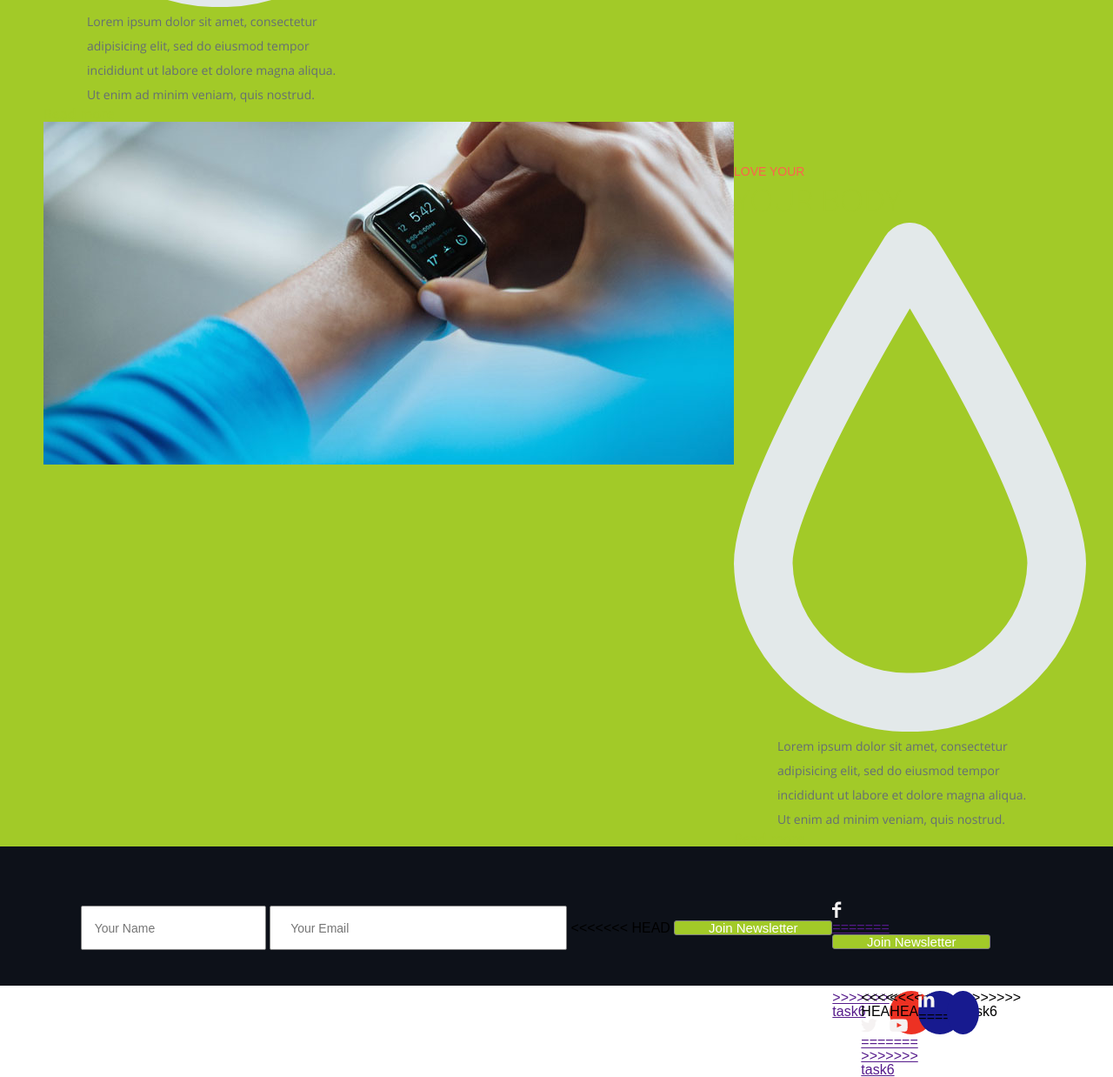
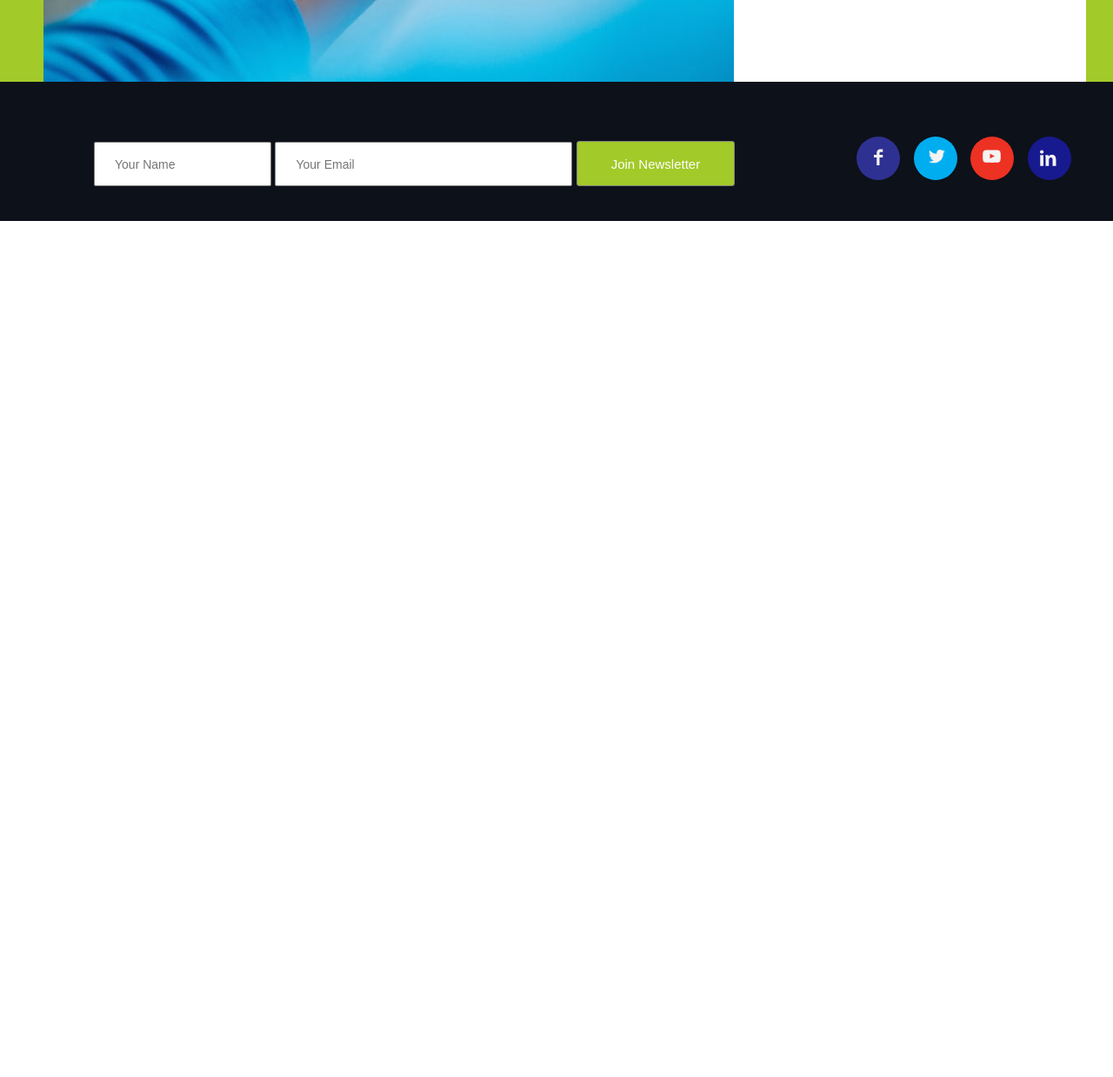
Before and after one commit to Darumur/index, a plain HTML site: page index.html in a window 1280 px wide. Shown: the part 2015-3253 px from the top of the page at 87% size. After the commit the page ends 2307 px from the top, so only its background shows below. Drawn offline with Linux system fonts and the light colour scheme; a script that the page names is missing; a web font is replaced by a local one.

Commit message:
task7-two

```diff
--- a/css/style.css
+++ b/css/style.css
@@ -221,21 +221,6 @@
 	height: 394px;
 	position: relative;
 	transition: all 2s;
-<<<<<<< HEAD
-}
-
-.hover-text{
-    opacity: 0;
-	position: absolute;
-	width: 100%;
-	text-align: center;
-	color: #ffffff;
-	top: 50%;
-	margin-top: -60px;
-	transition: all 2s;
-}
-
-=======
 }
 
 .hover-text{
@@ -254,7 +239,6 @@
 
 }
 
->>>>>>> task6
 .hover:hover::before{
 	content: "";
     opacity: 1;
@@ -282,15 +266,11 @@
 
 .form-and-social{
 	display: flex;
-<<<<<<< HEAD
-	margin: 0px auto;
-=======
 	width: 1180px;
 	justify-content: space-between;
 	padding: 15px 15px;
 	margin: 0px auto;
 	box-sizing: border-box;
->>>>>>> task6
 }
 
 .input{
@@ -300,15 +280,6 @@
 	font-family: ProximaNova, sans-serif;
 	font-weight: 400;
 	background-color: #ffffff;
-<<<<<<< HEAD
-	width: 201px;
-	height: 49px;
-	color: #83969f;
-	padding: 0 15px;
-}
-.email{
-	width: 350px;
-=======
 	width: 156px;
 	height: 49px;
 	color: #83969f;
@@ -316,7 +287,6 @@
 }
 .email{
 	width: 294px;
->>>>>>> task6
 }
 
 .button{
@@ -327,9 +297,6 @@
 	color: #ffffff;
 	background-color: rgb( 162, 202, 40 );
 	width: 182px;
-<<<<<<< HEAD
-	height: 51px;
-=======
 	height: 52px;
 	padding: 0 23px;
 
@@ -353,18 +320,12 @@
 		transform: scale(1);
 
 	}
->>>>>>> task6
 }
 
 .about{
 	position: relative;
-<<<<<<< HEAD
-	left: 0px;
-	top: 40px;
-=======
 	left: 43px;
     top: 53px;
->>>>>>> task6
 }
 .social{
 	display: flex;
@@ -382,16 +343,6 @@
     margin-right: -17px;
 
 }
-<<<<<<< HEAD
-.tw{
-	background-color: rgb( 0, 174, 239 );
-}
-.yt{
-	background-color: rgb( 237, 49, 35 );
-}
-.ln{
-	background-color: rgb( 23, 26, 143 );
-=======
 
 .back:before{
 	content: "";
@@ -416,21 +367,11 @@
 
 	}
 
->>>>>>> task6
 }
 
 .fb{
 	background: rgb( 46, 49, 146 );
 }
-<<<<<<< HEAD
-.social{
-	display: flex;
-	width: 200px;
-	justify-content: space-between;
-	position: relative;
-	left: 50px;
-	top: 40px;
-=======
 .fb:before{
 	background-image: url("../images/fb.png");
 	width: 25px;
@@ -446,7 +387,6 @@
 
 .tw{
 	background: rgb( 0, 174, 239 );
->>>>>>> task6
 }
 .tw:before{
 	background-image: url("../images/tw.png");
@@ -510,8 +450,4 @@ height: 61px;
 	background: #ffffff;
 	height: 394px;
 	text-align: center;
-<<<<<<< HEAD
-
-=======
->>>>>>> task6
 }
--- a/index.html
+++ b/index.html
@@ -1,3 +1,4 @@
+
 
 <!doctype html>
 
@@ -145,52 +146,24 @@
     <form class="about">
       <input type="text" class="input" placeholder="Your Name">
       <input type="text" class="input email" placeholder="Your Email">
-<<<<<<< HEAD
       <button class="button">Join Newsletter</button>
     </form>
 
     <ul class="social">
-        <li class="back">
-          <a href="" class="into-back">
-            <img src="images/fb.png">
-=======
-      <button class="button">Join Newsletter</button><div class="spinner"></div>
-    </form>
-
-    <ul class="social">
         <li class="back fb">
-          <a href="">
->>>>>>> task6
-          </a>
+          <a href=""></a>
         </li>
 
         <li class="back tw">
-<<<<<<< HEAD
-          <a href="" class="into-back">
-            <img src="images/tw.png">
-=======
-          <a href="">
->>>>>>> task6
-          </a>
+          <a href=""></a>
         </li>
 
         <li class="back yt">
-<<<<<<< HEAD
-          <a href="" class="into-back">
-            <img src="images/yt.png">
-          </a>
+          <a href=""></a>
         </li>
-
-        <li class="back ln">
-          <a href="" class="into-back">
-            <img src="images/ln.png">
-          </a>
-=======
-          <a href="">
-          </a>
+         <li class="back ln">
+          <a href=""></a>
         </li>
-         <li class="back ln"> <a href=""></a></li>
->>>>>>> task6
         </li>
     </ul>
   </div>
```
